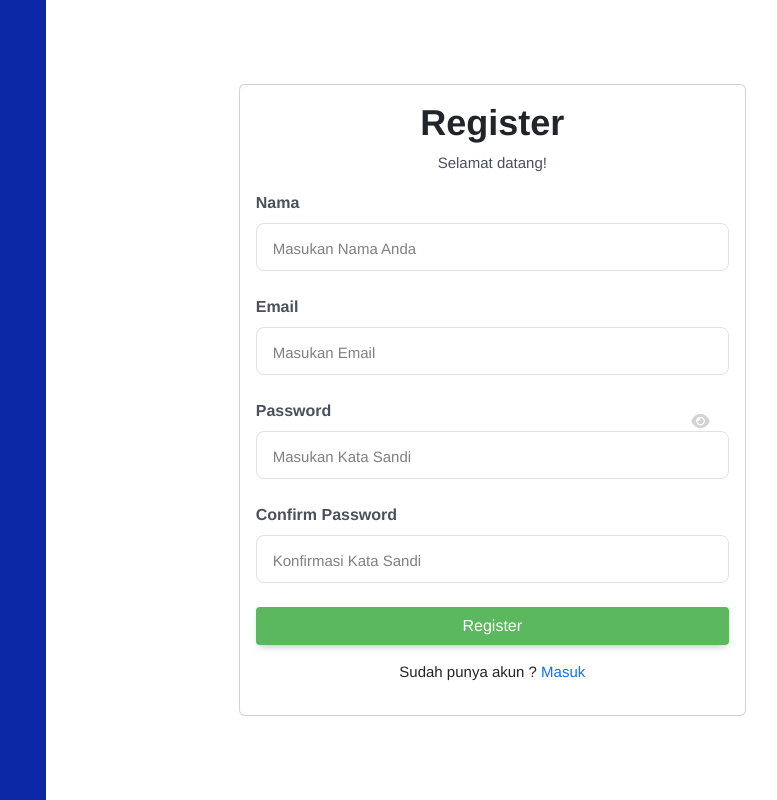
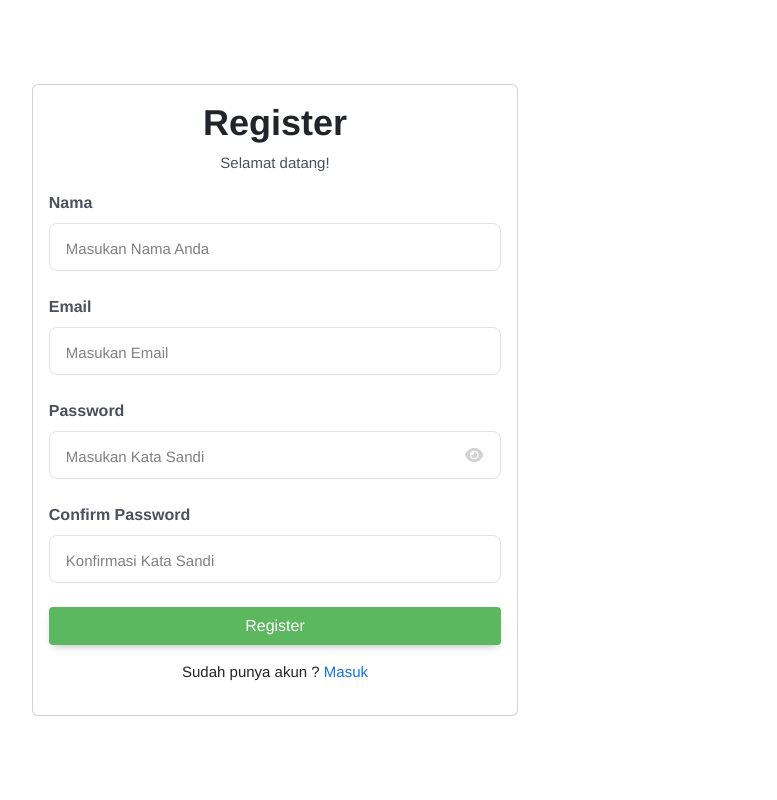
Before and after one commit to PramudyaReynaldi/car-rentals, a React (Vite) app: page /register in a window 1280 px wide. Shown: the whole page, without its empty margins (365-1142 px from the left). Built offline with nearby package versions, Linux system fonts and the light colour scheme.

Commit message:
add environtment variables

```diff
--- a/src/components/Banner/index.jsx
+++ b/src/components/Banner/index.jsx
@@ -32,7 +32,7 @@ const Banner = (props) => {
 
    const getImageBanner = async () => {
       try {
-         const response = await axios.get("http://localhost:5000/images/wdy8lg8uvqk6pofnt1lv");
+         const response = await axios.get(`${import.meta.env.VITE_BASE_URL}/images/wdy8lg8uvqk6pofnt1lv`);
          setImageUrl(response.data.imageUrl);
       } catch (error) {
          console.log(error);
--- a/src/components/Navbar/index.jsx
+++ b/src/components/Navbar/index.jsx
@@ -41,7 +41,7 @@ const Navbar = (props) => {
 
    const getImageBanner = async () => {
       try {
-         const response = await axios.get("http://localhost:5000/images/wgx4hfulbg1ioktbyf9h");
+         const response = await axios.get(`${import.meta.env.VITE_BASE_URL}/images/wgx4hfulbg1ioktbyf9h`);
          setImageUrl(response.data.imageUrl);
       } catch (error) {
          console.log(error);
--- a/src/components/ServicesComponent/index.jsx
+++ b/src/components/ServicesComponent/index.jsx
@@ -13,7 +13,7 @@ const Services = () => {
    const getImageBanner = async () => {
       try {
          const response = await axios.get(
-            "http://localhost:5000/images/jfam5cvgszzyveqgebvu"
+            `${import.meta.env.VITE_BASE_URL}/images/jfam5cvgszzyveqgebvu`
          );
          setImageUrl(response.data.imageUrl);
       } catch (error) {
--- a/src/components/Testimonial/index.jsx
+++ b/src/components/Testimonial/index.jsx
@@ -24,7 +24,7 @@ const Testimonial = () => {
    useEffect(() => {
       const getImageTestimonial = async (id) => {
          try {
-            const response = await axios.get(`http://localhost:5000/images/${id}`);
+            const response = await axios.get(`${import.meta.env.VITE_BASE_URL}/images/${id}`);
             setImages((prevImages) => [...prevImages, response.data.imageUrl]);
          } catch (error) {
             console.log(error);
--- a/src/features/authSlice.js
+++ b/src/features/authSlice.js
@@ -14,7 +14,7 @@ export const LoginUser = createAsyncThunk(
     "user/LoginUser",
     async (user, thunkAPI) => {
         try {
-            const response = await axios.post("http://localhost:5000/login", {
+            const response = await axios.post(`${import.meta.env.VITE_BASE_URL}/login`, {
                 email: user.email,
                 password: user.password,
             });
@@ -34,7 +34,7 @@ export const RegisterUser = createAsyncThunk(
     "user/RegisterUser",
     async (user, thunkAPI) => {
         try {
-            const response = await axios.post("http://localhost:5000/register", {
+            const response = await axios.post(`${import.meta.env.VITE_BASE_URL}/register`, {
                 name: user.name,
                 email: user.email,
                 password: user.password,
@@ -55,7 +55,7 @@ export const RegisterUser = createAsyncThunk(
 
 export const getMe = createAsyncThunk("user/getMe", async (_, thunkAPI) => {
     try {
-        const response = await axios.get("http://localhost:5000/me");
+        const response = await axios.get(`${import.meta.env.VITE_BASE_URL}/me`);
         const { name, email, role } = response.data;
         return { name, email, role };
     } catch (error) {
@@ -67,7 +67,7 @@ export const getMe = createAsyncThunk("user/getMe", async (_, thunkAPI) => {
 });
 
 export const LogOut = createAsyncThunk("user/LogOut", async () => {
-    await axios.delete("http://localhost:5000/logout");
+    await axios.delete(`${import.meta.env.VITE_BASE_URL}/logout`);
     showAlertSuccess("Logout Successfull", "Terimakasih sudah mengunjungi website kami");
 });
 
--- a/src/index.css
+++ b/src/index.css
@@ -218,8 +218,16 @@ p {
     color: lightgray;
 }
 
+.register-form .fa-eye {
+    position: absolute;
+    top: 57.5%;
+    right: 7%;
+    cursor: pointer;
+    color: lightgray;
+}
+
 .login-content .card {
-    width: 60%;
+    width: 38%;
 }
 
 /* -------------- MEDIA QUERIES ---------------- */
--- a/src/pages/list-cars.jsx
+++ b/src/pages/list-cars.jsx
@@ -8,7 +8,7 @@ const ListCars = () => {
 
     const getProducts = async () => {
         try {
-            const response = await axios.get("http://localhost:5000/products");
+            const response = await axios.get(`${import.meta.env.VITE_BASE_URL}/products`);
             console.log("API Response:", response.data.carsData);
             setProducts(response.data.carsData);
 
@@ -36,6 +36,10 @@ const ListCars = () => {
                                 <div key={product.uuid} className="card">
                                     <div className="card-body">
                                         <h5 className="card-title">{product.plate}</h5>
+                                        <p className="card-text">{product.manufacture}</p>
+                                        <p className="card-text">{product.model}</p>
+                                        <p className="card-text">{product.capacity}</p>
+                                        <p className="card-text">{product.rentPerDay}</p>
                                         <p className="card-text">{product.description}</p>
                                         <img src={product.image} alt={product.name} className="img-fluid" />
                                     </div>
--- a/src/pages/login.jsx
+++ b/src/pages/login.jsx
@@ -29,11 +29,6 @@ const LoginPage = () => {
     return (
         <div className="container-auth container">
             <div className="login-content">
-                <div className="row">
-                    <div className="col-lg-4 col-12 d-lg-block d-none">
-                        <div className="login-banner"></div>
-                    </div>
-                    <div className="col-lg-8 col-12">
                 <div className="login-form">
                     <div className="card shadow-2-strong">
                         <div className="card-body">
@@ -84,8 +79,6 @@ const LoginPage = () => {
                 </div>
             </div>
         </div>
-            </div>
-        </div>
     );
 };
 
--- a/src/pages/register.jsx
+++ b/src/pages/register.jsx
@@ -35,11 +35,6 @@ const RegisterPage = () => {
     return (
         <div className="container-auth container">
             <div className="login-content">
-                <div className="row">
-                    <div className="col-lg-4 col-12 d-lg-block d-none">
-                        <div className="login-banner"></div>
-                    </div>
-                    <div className="col-lg-8 col-12">
                 <div className="logo-mobile d-lg-none d-flex">
                     {/* <img src="public/assets/images/logo_mobile.png" alt="Logo" /> */}
                 </div>
@@ -51,7 +46,7 @@ const RegisterPage = () => {
                                 <p>Selamat datang!</p>
                             </div>
 
-                                    <form onSubmit={handleRegister}>
+                            <form onSubmit={handleRegister} className="register-form">
                                 <div className="form-outline mb-4">
                                     <label className="form-label">Nama</label>
                                     <input
@@ -123,8 +118,6 @@ const RegisterPage = () => {
                 </div>
             </div>
         </div>
-            </div>
-        </div>
     );
 };
 
```
Also changed, not shown: 1 other file (tests, documents, lock files or other folders). Lines whose indentation alone changed are shown as unchanged.
